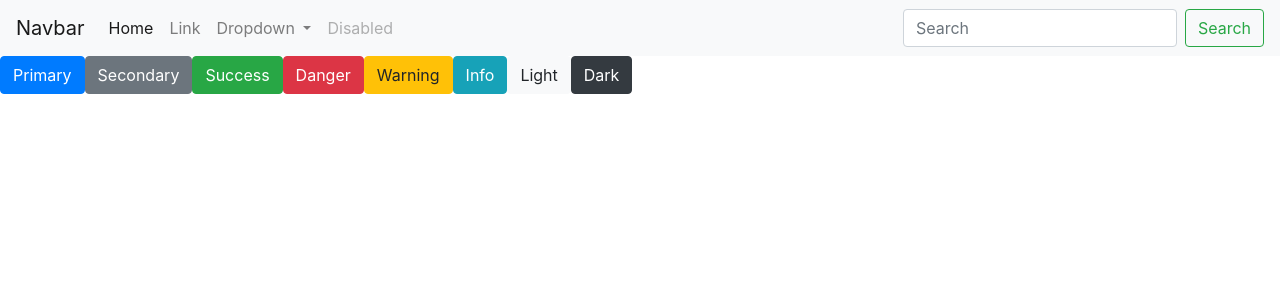
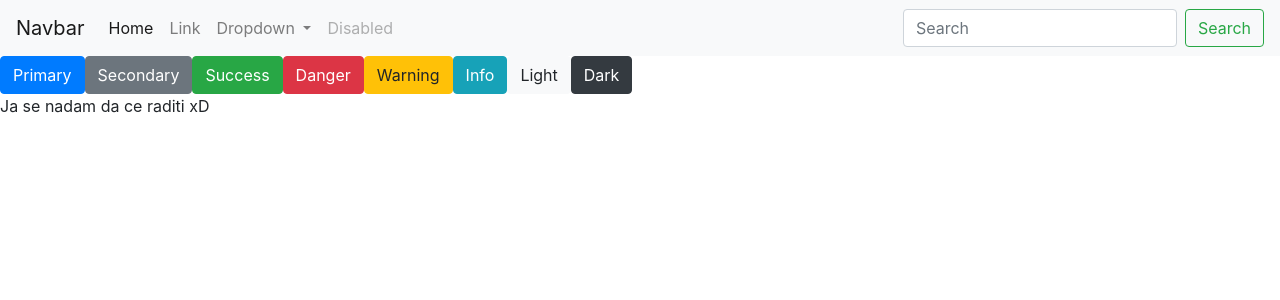
Before and after one commit to milanhinic/ISAFront, an Angular app: page / in a window 1280 px wide. Shown: the top 300 px of the page. Built offline with nearby package versions, Linux system fonts and the light colour scheme.

Commit message:
Proba Igor

```diff
--- a/src/app/app.component.html
+++ b/src/app/app.component.html
@@ -42,3 +42,5 @@
 <button type="button" class="btn btn-info">Info</button>
 <button type="button" class="btn btn-light">Light</button>
 <button type="button" class="btn btn-dark">Dark</button>
+
+<p>Ja se nadam da ce raditi xD</p>
```
